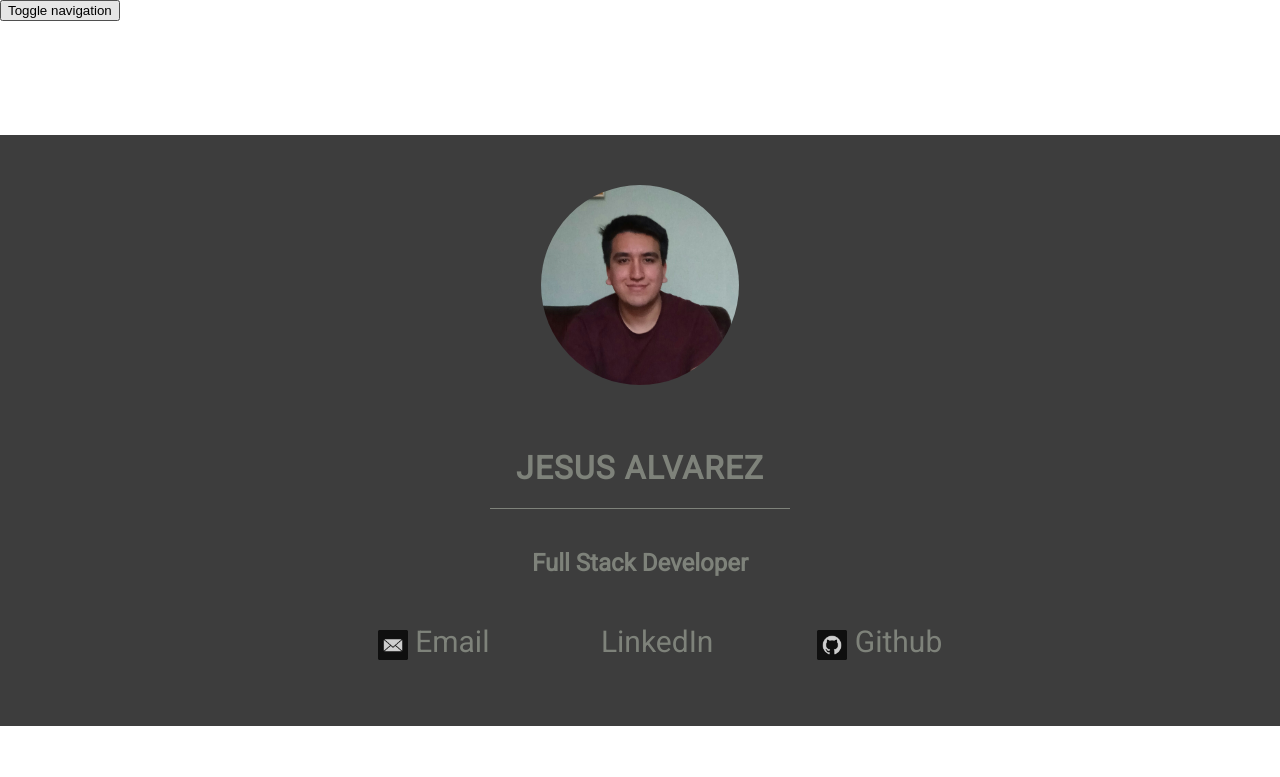
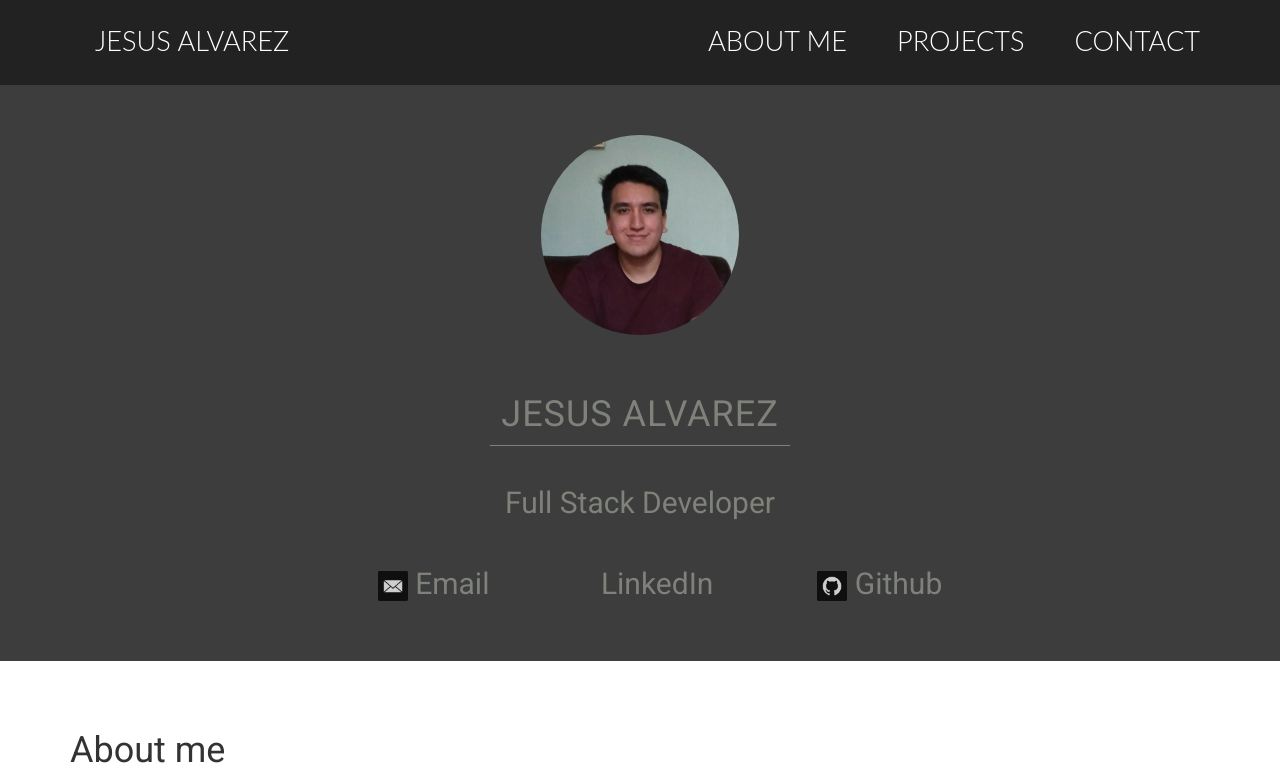
Before and after one commit to jsgilberto/collaborative-project, a plain HTML site: page index.html in a window 1280 px wide. Shown: the top 777 px of the page. Drawn offline with nearby package versions, Linux system fonts and the light colour scheme.

Commit message:
fixed navbar margin

```diff
--- a/index.html
+++ b/index.html
@@ -4,8 +4,14 @@
   <head>
     <meta charset="utf-8">
     <meta name="viewport" content="width=device-width" />
+
+    <link href="https://fonts.googleapis.com/css?family=Roboto" rel="stylesheet">
+    <link rel="stylesheet" href="https://maxcdn.bootstrapcdn.com/bootstrap/3.3.7/css/bootstrap.min.css">
+    <!-- jQuery library -->
+    <script src="https://ajax.googleapis.com/ajax/libs/jquery/3.3.1/jquery.min.js"></script>
+    <!-- Latest compiled JavaScript -->
+    <script src="https://maxcdn.bootstrapcdn.com/bootstrap/3.3.7/js/bootstrap.min.js"></script>
     <link rel="stylesheet" href="main.css">
-    <link href="https://fonts.googleapis.com/css?family=Roboto" rel="stylesheet">
     <title>My Portfolio</title>
   </head>
 
--- a/main.css
+++ b/main.css
@@ -22,6 +22,14 @@ li a {
 	display: inline;
 	color: white;
 }
+
+.navbar {
+    position: relative;
+    min-height: 50px;
+    margin-bottom: 0;
+    border: 1px solid transparent;
+}
+
 
 .navbar-inverse .navbar-nav > li > a {
 	color: #ffffff;
```
